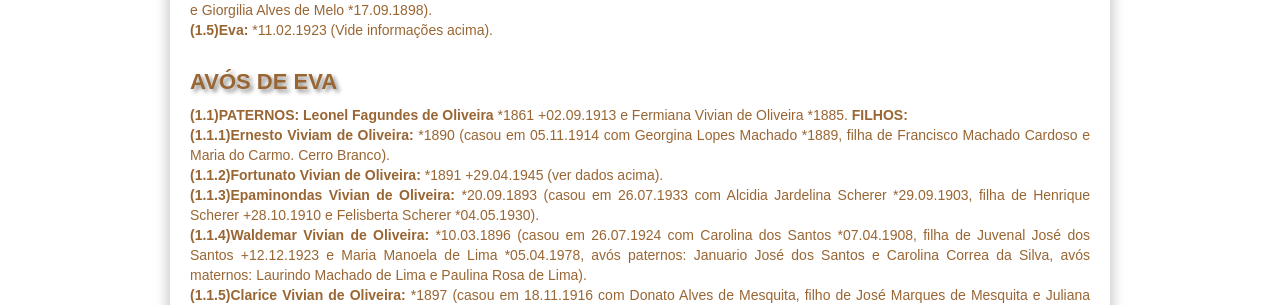
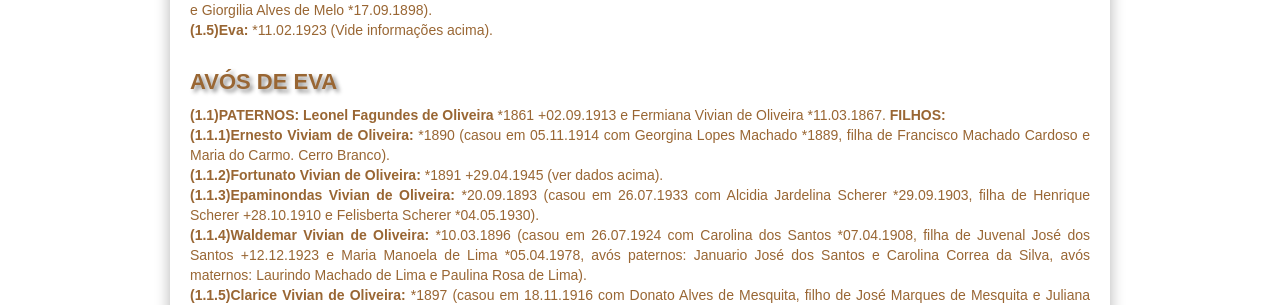
Before and after one commit to claudiovargas1955/claudiovargas1955.github.io, a Jekyll site: the page built from _pages/familia-vivian.html, in a window 1280 px wide. Shown: the part 778-1083 px from the top of the page. Built offline with Jekyll 4.4.1, drawn with Linux system fonts in a browser that asks for light colours; some web fonts are replaced.

Commit message:
Update familia-vivian.html

```diff
--- a/_pages/familia-vivian.html
+++ b/_pages/familia-vivian.html
@@ -118,7 +118,7 @@ e Adelina Chaves Vieira *1877).<br>
 <b>(1.5)Eva: </b>*11.02.1923 (Vide informações acima).<br><br>
 
 <h4>AVÓS DE EVA</h4>
-<p><b>(1.1)PATERNOS: Leonel Fagundes de Oliveira </b>*1861 +02.09.1913 e Fermiana Vivian de Oliveira *1885. <b>FILHOS: </b><br>
+<p><b>(1.1)PATERNOS: Leonel Fagundes de Oliveira </b>*1861 +02.09.1913 e Fermiana Vivian de Oliveira *11.03.1867. <b>FILHOS: </b><br>
   <b>(1.1.1)Ernesto Viviam de Oliveira: </b>*1890 (casou em 05.11.1914 com Georgina Lopes Machado *1889, filha de Francisco
   Machado Cardoso e Maria do Carmo. Cerro Branco). <br>
   <b>(1.1.2)Fortunato Vivian de Oliveira: </b>*1891 +29.04.1945 (ver dados acima).<br>
```
